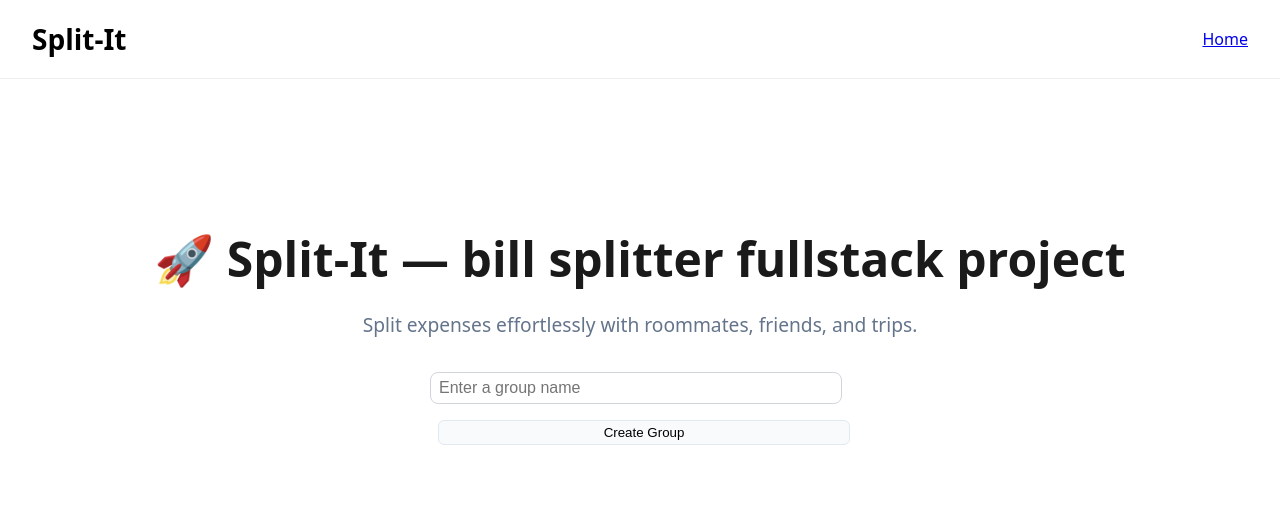
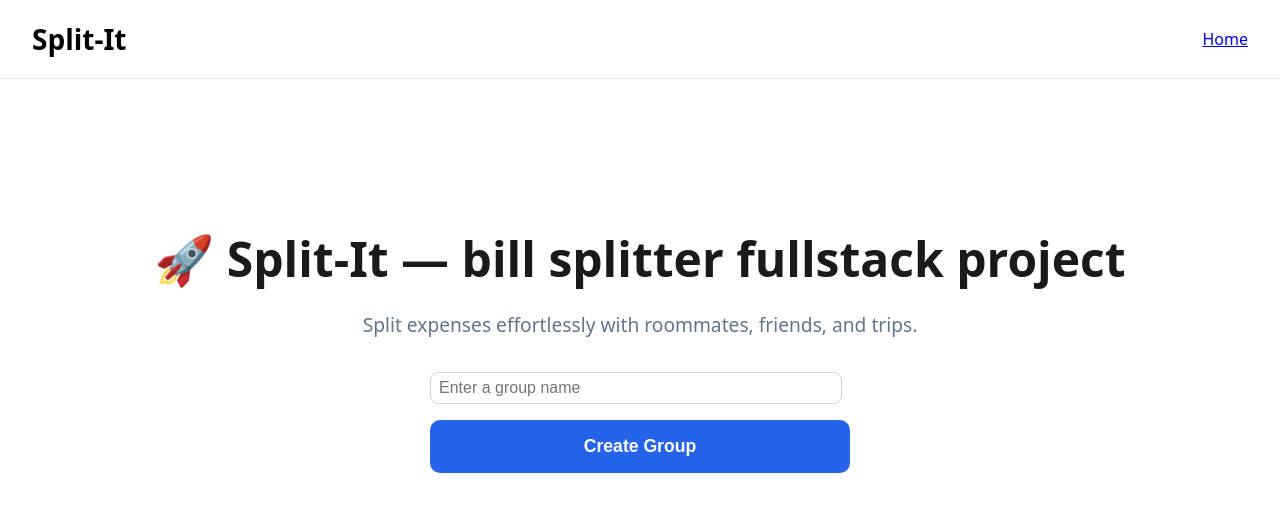
Before and after one commit to ksbn/pet-project-bill-split, a React (Vite) app in the folder frontend/: page / in a window 1280 px wide. Shown: the top 512 px of the page. Built offline with nearby package versions, Linux system fonts and the light colour scheme.

Commit message:
style: enhance create group CTA

```diff
--- a/frontend/src/pages/HomePage.module.css
+++ b/frontend/src/pages/HomePage.module.css
@@ -28,17 +28,38 @@
   font-size: 1rem;
   border: 1px solid #d1d5db;
   border-radius: 8px;
+  transition: border-color 0.2s ease;
+}
+
+.form input:focus {
+  outline: none;
+  border-color: #2563eb;
 }
 
 .button {
-  margin-left: 0.5rem;
-  padding: 0.25rem 0.75rem;
-  border: 1px solid #e2e8f0;
-  border-radius: 0.375rem;
-  background: #f8fafc;
+  width: 100%;
+  padding: 1rem;
+  border: none;
+  border-radius: 10px;
+
+  background-color: #2563eb;
+  color: white;
+
+  font-size: 1.1rem;
+  font-weight: 600;
+
   cursor: pointer;
+
+  transition: background-color 0.2s ease, transform 0.2s ease;
 }
 
 .button:hover {
-  background: #f1f5f9;
+  background: #1d4ed8;
+  transform: translateY(-2px);
 }
+
+.button:disabled {
+  background-color: #93c5fd;
+  cursor: not-allowed;
+  transform: none;
+}
```
